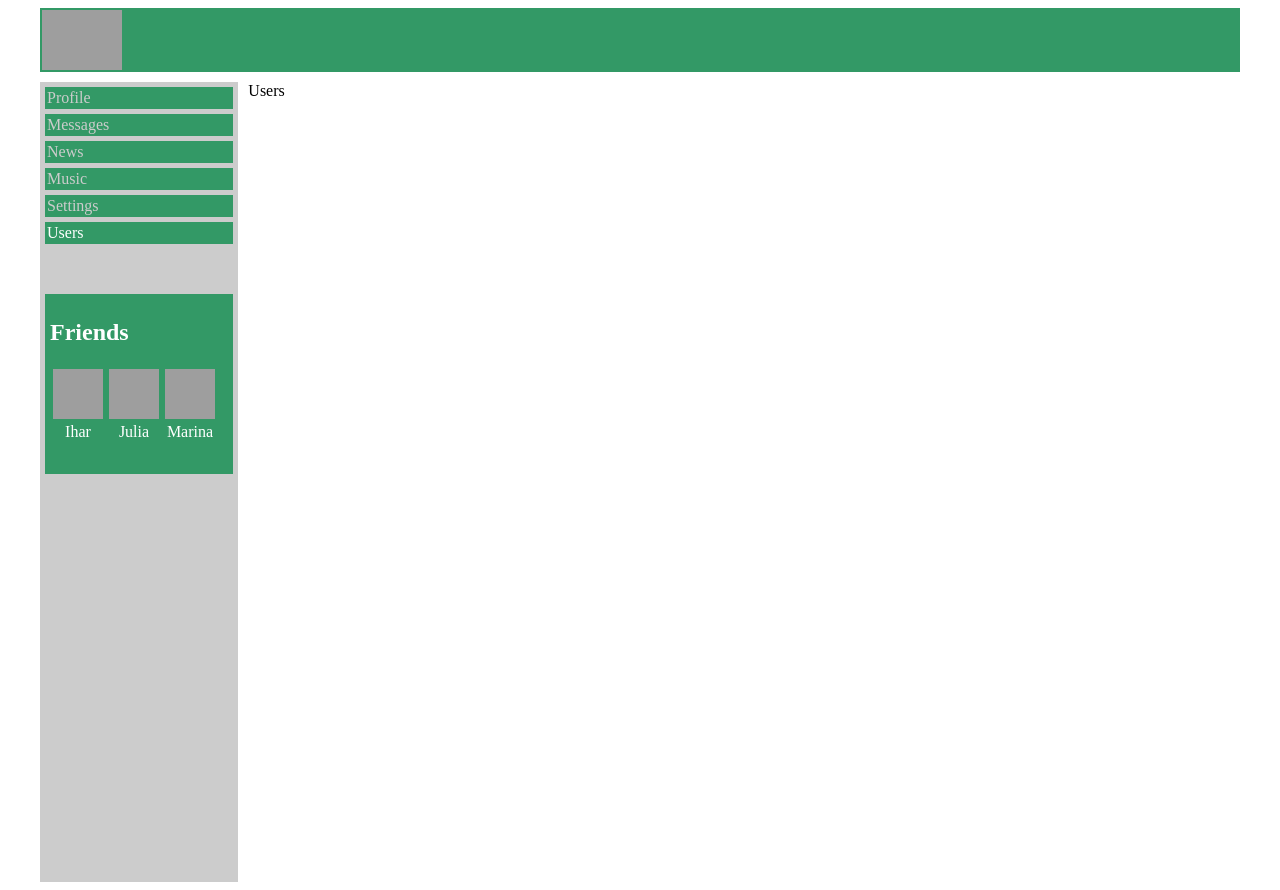
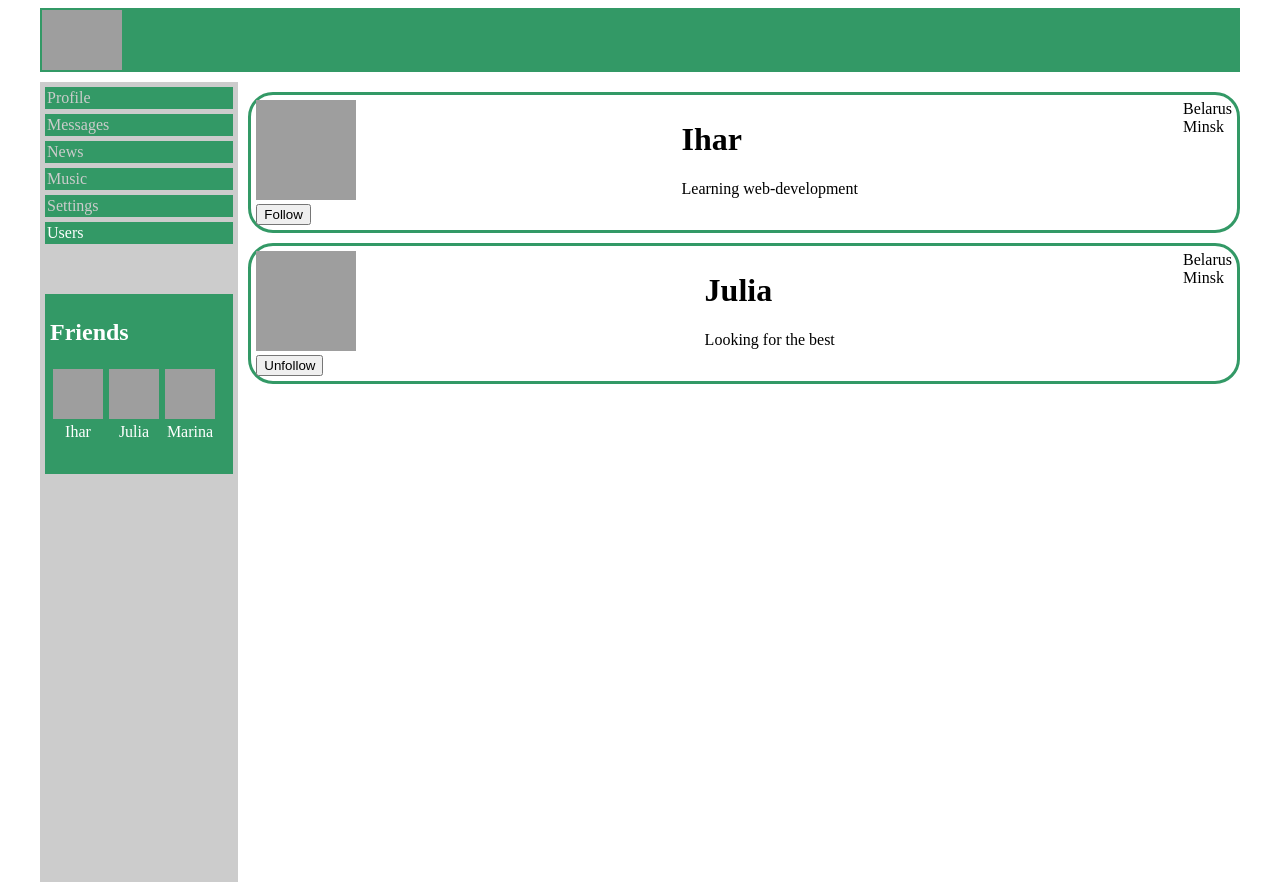
Before and after one commit to ArgonTrime/social-network-project, a React (Create React App) app: page /users in a window 1280 px wide. Built offline with nearby package versions, Linux system fonts and the light colour scheme; grey boxes are pictures that could not be loaded.

Commit message:
add reducer User, connect User
поправить стейт, добавить урл для каждого пользователя, рефактор кнопок

```diff
--- a/src/App.js
+++ b/src/App.js
@@ -8,7 +8,7 @@ import Music from "./components/Music/Music";
 import {Route} from "react-router-dom";
 import DialogsPageContainer from "./components/DialogsPage/DialogsPageContainer";
 import NavbarContainer from "./components/Navbar/NavbarContainer";
-import Users from "./components/Users/Users";
+import UsersContainer from "./components/Users/UsersContainer";
 
 
 const App = (props) => {
@@ -23,7 +23,7 @@ const App = (props) => {
                 <Route path='/news' component={News}/>
                 <Route path='/music' component={Music}/>
                 <Route path='/settings' component={Settings}/>
-                <Route path='/users' component={Users}/>
+                <Route path='/users' render={() => <UsersContainer store={props.store}/>}/>
             </div>
         </div>
     );
--- a/src/Redux/redux-store.js
+++ b/src/Redux/redux-store.js
@@ -2,11 +2,13 @@ import {combineReducers, createStore} from "redux";
 import profileReducer from "./profileReducer";
 import dialogPageReducer from "./dialogsPageReducer";
 import navBarReducer from "./navBarReducer";
+import usersReducer from "./usersReducer";
 
 let reducers = combineReducers({
     profilePage: profileReducer,
     dialogPage: dialogPageReducer,
-    navBar: navBarReducer
+    navBar: navBarReducer,
+    usersPage: usersReducer
 });
 let store = createStore(reducers);
 
--- /dev/null
+++ b/src/Redux/usersReducer.js
@@ -0,0 +1,48 @@
+const FOLLOW = 'FOLLOW';
+const UNFOLLOW = 'UNFOLLOW';
+const SET_USERS = 'SET_USERS';
+
+let initialState = {
+    users: [
+        {id: 1, fullname: 'Ihar', status:'Learning web-development', location: {country: 'Belarus', city: 'Minsk'}, followCheck: false},
+        {id: 2, fullname: 'Julia', status:'Looking for the best', location: {country: 'Belarus', city: 'Minsk'}, followCheck: true}
+
+    ]
+};
+
+const usersReducer = (state = initialState, action) => {
+    switch (action.type) {
+        case FOLLOW:
+            return {
+                ...state,
+                users: state.users.map(u => {
+                    if (u.id === action.userId){
+                        return {...u, followCheck: true}
+                    }
+                    return u
+                })
+            };
+
+        case UNFOLLOW:
+            return {
+                ...state,
+                users: state.users.map(u => {
+                    if (u.id === action.userId){
+                        return {...u, followCheck: false}
+                    }
+                    return u
+                })
+            };
+
+        case SET_USERS:
+            return {...state, users: [...state.users, ...action.users]};
+
+        default:
+            return state
+    }
+};
+
+export const followAC = (userId) => ({type: FOLLOW, userId});
+export const unfollowAC = (userId) => ({type: UNFOLLOW, userId});
+export const setUsersAC = (users) => ({type: SET_USERS, users});
+export default usersReducer;
--- a/src/components/Users/Users.jsx
+++ b/src/components/Users/Users.jsx
@@ -1,8 +1,26 @@
 import React from 'react';
+import s from './Users.module.css';
 
 let Users = (props) => {
-    return (
-        <div>Users</div>
-    )
+    return <div>
+        {
+            props.users.map(u => <div className={s.container} key={u.id}>
+                <div className={s.box1}>
+                    <div><img src='https://www.shareicon.net/download/2017/02/05/878221_user_512x512.png'/></div>
+                    <div>{u.followCheck ? <button className={s.btn}>Unfollow</button> : <button className=''>Follow</button>}</div>
+                </div>
+
+                <div className={s.box2}>
+                    <h1>{u.fullname}</h1>
+                    <p>{u.status}</p>
+                </div>
+                <div className={s.box3}>
+                    <div>{u.location.country}</div>
+                    <div>{u.location.city}</div>
+                </div>
+
+            </div>)
+        }
+    </div>
 };
 export default Users;
--- a/src/components/Users/Users.module.css
+++ b/src/components/Users/Users.module.css
@@ -0,0 +1,31 @@
+.container {
+    display: flex;
+    flex-direction: row;
+    justify-content: space-between;
+    border: 3px solid #339966;
+    border-radius: 25px;
+    margin-top: 10px;
+    padding: 5px;
+}
+.container img {
+    width: 100px;
+    height: 100px;
+}
+.box-1 {
+    flex: 1;
+    flex-direction: column;
+}
+
+.box-2 {
+    flex: 3;
+}
+.box-3 {
+    flex: 1;
+    flex-direction: column;
+}
+
+
+
+.btn {
+
+}
--- /dev/null
+++ b/src/components/Users/UsersContainer.jsx
@@ -0,0 +1,26 @@
+import React from 'react';
+import {connect} from "react-redux";
+import Users from "./Users";
+import {followAC, setUsersAC, unfollowAC} from "../../Redux/usersReducer";
+
+let mapStateToProps = (state) => {
+    return {
+        users: state.usersPage.users
+    }
+};
+
+let mapDispatchToProps = (dispatch) => {
+    return {
+        follow: (userId) => {
+            dispatch(followAC(userId))
+        },
+        unfollow: (userId) => {
+            dispatch(unfollowAC(userId))
+        },
+        setUsers: (users) => {
+            dispatch(setUsersAC(users))
+        }
+    }
+};
+
+export default connect(mapStateToProps, mapDispatchToProps)(Users);
```
